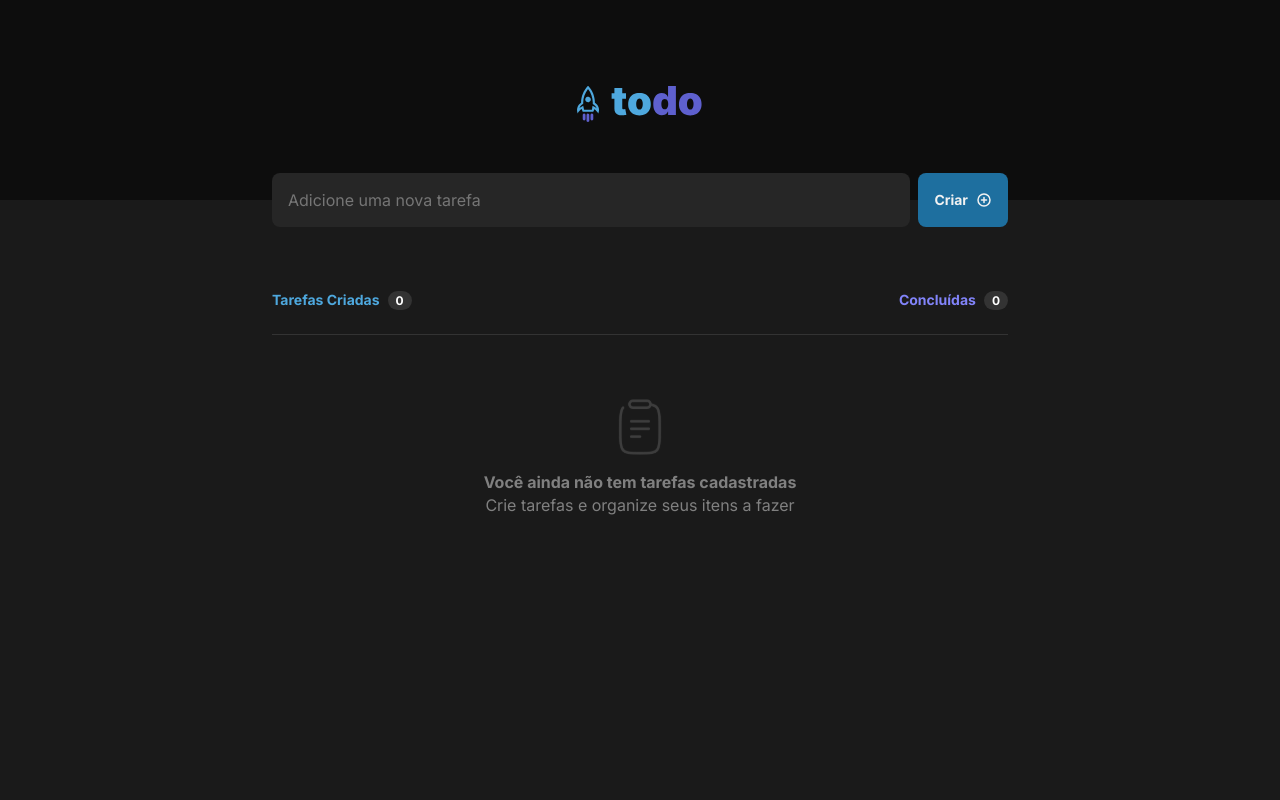
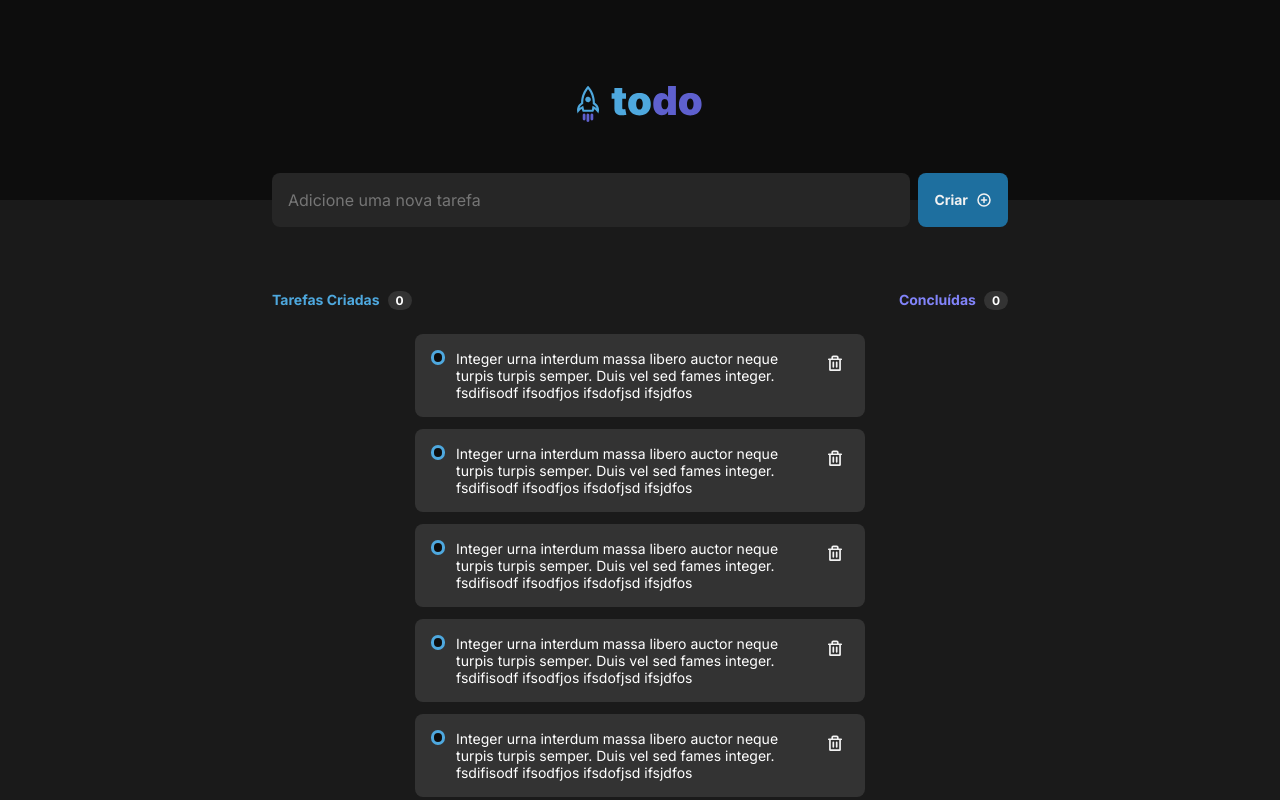
Before and after one commit to adonisamarante/todo-tasks-list-dsf, a React (Vite) app: page / in a window 1280 px wide. Shown: the top 800 px of the page. Built offline with nearby package versions, Linux system fonts and the light colour scheme.

Commit message:
feat: task list and tasks mock

```diff
--- a/src/App.module.css
+++ b/src/App.module.css
@@ -56,3 +56,8 @@
   padding: 0.125rem 0.5rem;
   border-radius: 999px;
 }
+
+.TaskListContainer {
+  flex-direction: column;
+  gap: 0.75rem;
+}
--- a/src/App.tsx
+++ b/src/App.tsx
@@ -4,8 +4,58 @@ import { Header } from "./components/Header"
 import { CustomInput } from "./components/CustomInput"
 import { ButtonCreate } from "./components/ButtonCreate"
 import { EmptyList } from "./components/EmptyList"
+import { useEffect, useState } from "react"
+import { Task } from "./components/Task"
+
+interface TaskListItem {
+  taskDescription: string
+  done: boolean
+}
 
 function App() {
+  const [tasks, setTasks] = useState<TaskListItem[]>([])
+
+  useEffect(() => {
+    setTasks([
+      {
+        taskDescription: "Teste de task a fazer",
+        done: false,
+      },
+      {
+        taskDescription: "Teste de task feita",
+        done: true,
+      },
+      {
+        taskDescription: "Teste de task a fazer dois",
+        done: false,
+      },
+      {
+        taskDescription: "Teste de task a fazer",
+        done: false,
+      },
+      {
+        taskDescription: "Teste de task feita",
+        done: true,
+      },
+      {
+        taskDescription: "Teste de task a fazer dois",
+        done: false,
+      },
+      {
+        taskDescription: "Teste de task a fazer",
+        done: false,
+      },
+      {
+        taskDescription: "Teste de task feita",
+        done: true,
+      },
+      {
+        taskDescription: "Teste de task a fazer dois",
+        done: false,
+      },
+    ])
+  }, [])
+
   return (
     <div>
       <Header />
@@ -28,7 +78,15 @@ function App() {
             </div>
           </div>
 
-          <EmptyList />
+          {!tasks?.length ? (
+            <EmptyList />
+          ) : (
+            <div className={styles.TaskListContainer}>
+              {tasks.map(() => (
+                <Task />
+              ))}
+            </div>
+          )}
         </div>
       </body>
     </div>
```
